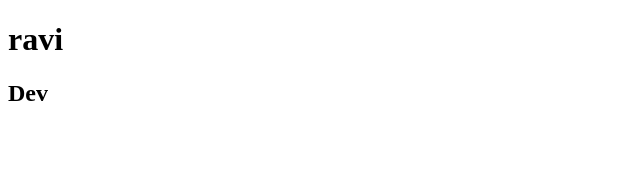
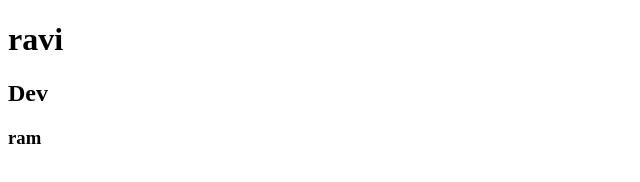
Before and after one commit to rprajapati4889/new-repo1, a plain HTML site: page index.html in a window 1280 px wide. Shown: the full height of the page, 0-640 px from the left. Drawn offline with Linux system fonts and the light colour scheme.

Commit message:
change  index.html

```diff
--- a/index.html
+++ b/index.html
@@ -9,5 +9,6 @@
 <body>
     <h1>ravi</h1>
     <h2>Dev</h2>
+    <h3>ram</h3>
 </body>
 </html>
```
